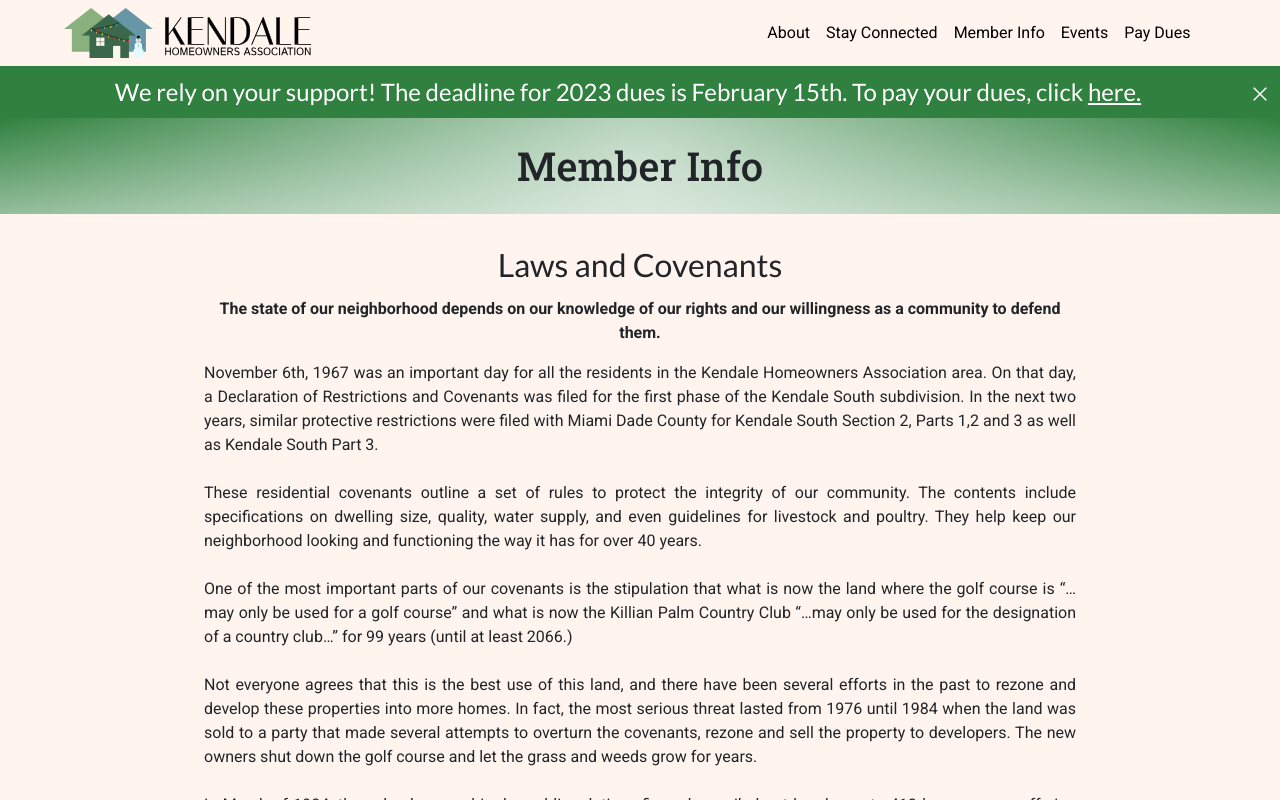
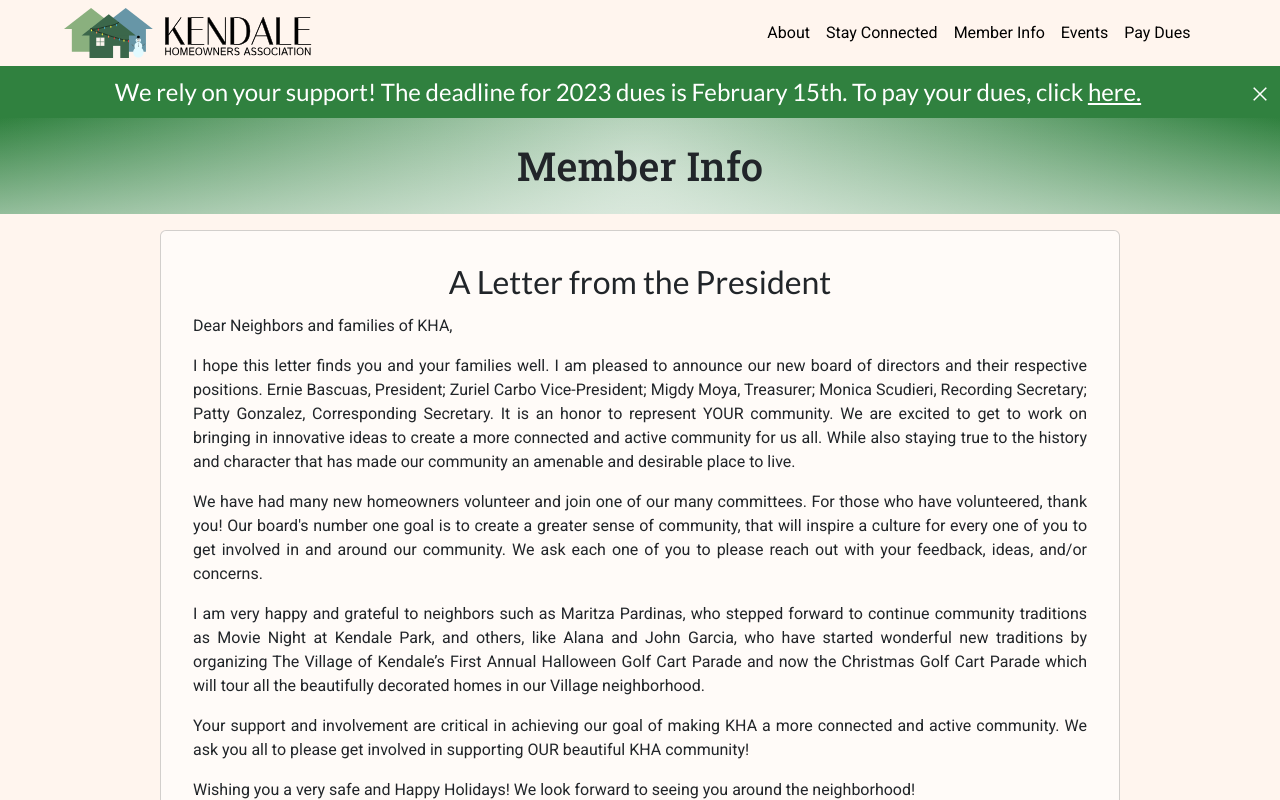
Before and after one commit to admoya/kha-website, a SvelteKit app: page /member-info in a window 1280 px wide. Shown: the top 800 px of the page. Built offline with nearby package versions, Linux system fonts and the light colour scheme.

Commit message:
feat(letter): added president's letter

```diff
--- a/src/app.css
+++ b/src/app.css
@@ -227,6 +227,13 @@ button {
   max-width: 60rem;
 }
 
+.card-title {
+  font-size: 2rem;
+  font-family: lato;
+  margin-top: 0;
+  text-align: center;
+}
+
 .inline-flex {
   display: inline-flex;
   justify-content: space-between;
--- a/src/routes/member-info/+page.svelte
+++ b/src/routes/member-info/+page.svelte
@@ -26,51 +26,52 @@
 </svelte:head>
 
 <h1 class="page-heading">Member Info</h1>
-<!-- <section class="container">
-  <h2 class="page-subheading">KHA Newsletter</h2>
-  <p class="newsletter-text">
-    Our quarterly community newsletter keeps KHA members informed on local events, introduces them to their neighbors, and offers exclusive discounts to local businesses!
-    <br>If you are up to date on your membership dues, you can sign up for the newsletter by submitting your name and email below.
+
+<section class="card container letter">
+  <h2 class="page-subheading card-title">A Letter from the President</h2>
+  <p>Dear Neighbors and families of KHA,</p>
+  <p>
+    I hope this letter finds you and your families well. I am pleased to
+    announce our new board of directors and their respective positions. Ernie
+    Bascuas, President; Zuriel Carbo Vice-President; Migdy Moya, Treasurer;
+    Monica Scudieri, Recording Secretary; Patty Gonzalez, Corresponding
+    Secretary. It is an honor to represent YOUR community. We are excited to get
+    to work on bringing in innovative ideas to create a more connected and
+    active community for us all. While also staying true to the history and
+    character that has made our community an amenable and desirable place to
+    live.
   </p>
-  <FormContainer
-    {formStatus}
-    successMessage="Thank you for subscribing! If you are a paid member, you will be added to our mailing list."
-    errorMessage="Sorry, there was an error subscribing to the newsletter. Please try again later."
-  >
-    <form on:submit={onSubscribe} class="newsletter-form" data-netlify="true" name="newsletter-form">
-      <input type='hidden' name='form-name' value='newsletter-form' />
-      <label>
-        Name
-        <input class="form-text-input" name="name" required />
-      </label>
-      <label>
-        Email
-        <input class="form-text-input" name="email" required type="email" />
-      </label>
-      <button class="primary-button">Submit</button>
-    </form>
-  </FormContainer>
-</section> -->
-<!-- <section class="container">
-  <h2 class="page-subheading">Member Discounts</h2>
-  <p>Stop into any of the below businesses and show proof of your KHA membership for an exclusive discount!</p>
-  <div class="discounts">
-    <div class="business-block">
-      <img alt="Killian Greens logo" src={killianGreens} class="business-image"/>
-      <p class="business-name">Killian Greens Golf Club</p>
-    </div>
-    <div class="business-block">
-      <img alt="El Rinconcito logo" src={elRinconcito} class="business-image"/>
-      <p class="business-name">El Rinconcito Latino</p>
-    </div>
-    <div class="business-block">
-      <img alt="Body and Brain logo" src={bodyAndBrain} class="business-image"/>
-      <p class="business-name">Body and Brain</p>
-    </div>
-  </div>
-</section> -->
-<section class="container">
-  <h2 class="page-subheading">Laws and Covenants</h2>
+  <p>
+    We have had many new homeowners volunteer and join one of our many
+    committees. For those who have volunteered, thank you! Our board&#39;s
+    number one goal is to create a greater sense of community, that will inspire
+    a culture for every one of you to get involved in and around our community.
+    We ask each one of you to please reach out with your feedback, ideas, and/or
+    concerns.
+  </p>
+  <p>
+    I am very happy and grateful to neighbors such as Maritza Pardinas, who
+    stepped forward to continue community traditions as Movie Night at Kendale
+    Park, and others, like Alana and John Garcia, who have started wonderful new
+    traditions by organizing The Village of Kendale’s First Annual Halloween
+    Golf Cart Parade and now the Christmas Golf Cart Parade which will tour all
+    the beautifully decorated homes in our Village neighborhood.
+  </p>
+  <p>
+    Your support and involvement are critical in achieving our goal of making
+    KHA a more connected and active community. We ask you all to please get
+    involved in supporting OUR beautiful KHA community!
+  </p>
+  <p>
+    Wishing you a very safe and Happy Holidays! We look forward to seeing you
+    around the neighborhood!
+  </p>
+  <p>
+    Ernie Bascuas<br />President - KHA
+  </p>
+</section>
+<section class="container card">
+  <h2 class="page-subheading card-title">Laws and Covenants</h2>
   <p>
     <strong
       >The state of our neighborhood depends on our knowledge of our rights and
@@ -97,48 +98,6 @@
 </section>
 
 <style>
-  /* .newsletter-text {
-    line-height: 1.5rem;
-  }
-  .newsletter-form {
-    display: flex;
-    flex-direction: column;
-    max-width: 700px;
-    margin-left: auto;
-    margin-right: auto;
-  }
-  .newsletter-form label {
-  margin-top: 1rem;
-  width: 100%;
-  font-weight: 700;
-  }
-  .newsletter-form input {
-
-    max-width: 25rem;
-  }
-
-  .newsletter-form button {
-    margin: 1rem auto;
-  } */
-  /* .discounts {
-    display: flex;
-    flex-direction: row;
-    justify-content: space-evenly;
-    flex-wrap: wrap;
-  }
-  .business-image {
-    width: 150px;
-    height: 150px;
-    max-width: none;
-    -o-object-fit: contain;
-    object-fit: contain;
-  }
-  .business-name {
-    font-weight: 700;
-    font-size: 1.2rem;
-    margin-top: 0.5rem;
-    margin-bottom: 0.5rem;
-  } */
   .laws-and-covenants {
     text-align: justify;
     white-space: pre-line;
@@ -148,4 +107,10 @@
     margin: 1rem 0;
     text-align: left;
   }
+  .card {
+    margin: 1rem auto;
+  }
+  .letter {
+    text-align: justify;
+  }
 </style>
```
